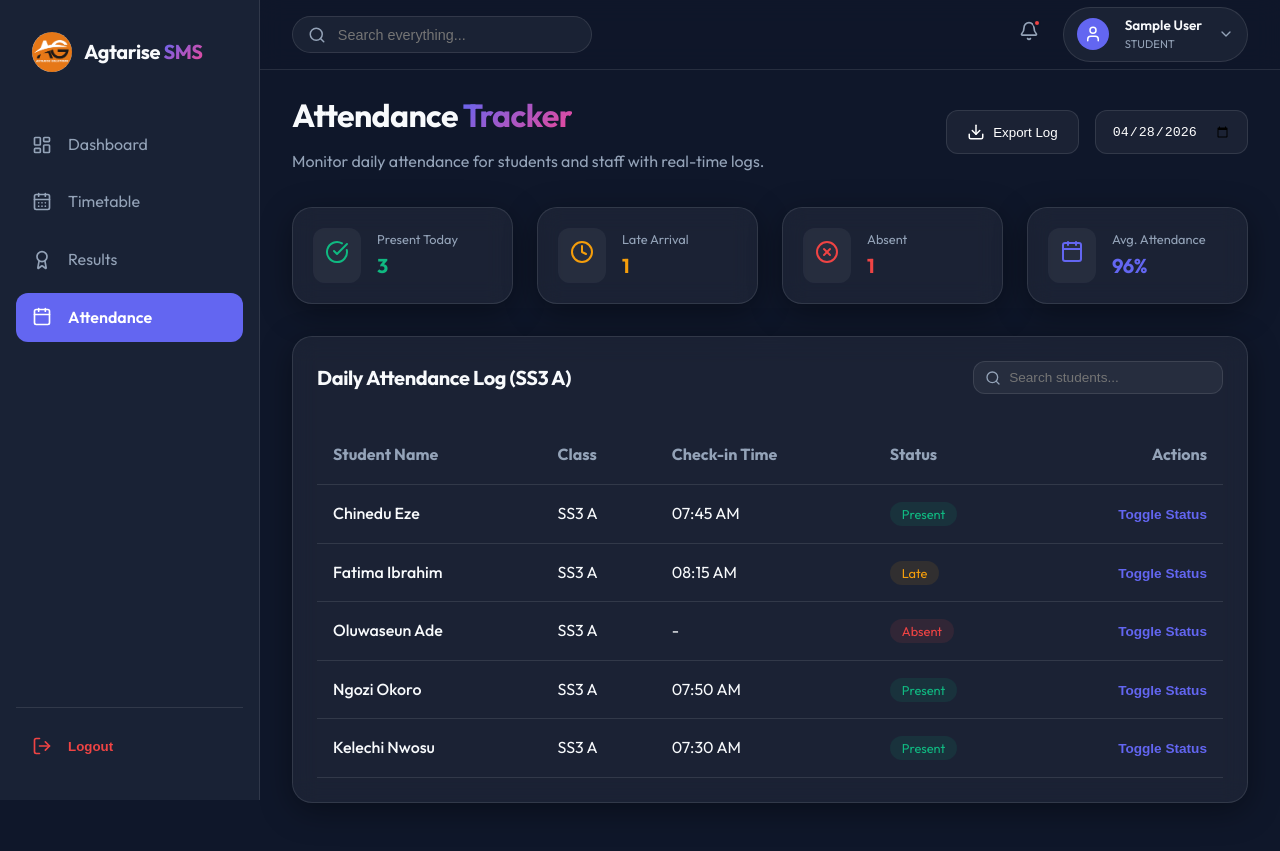
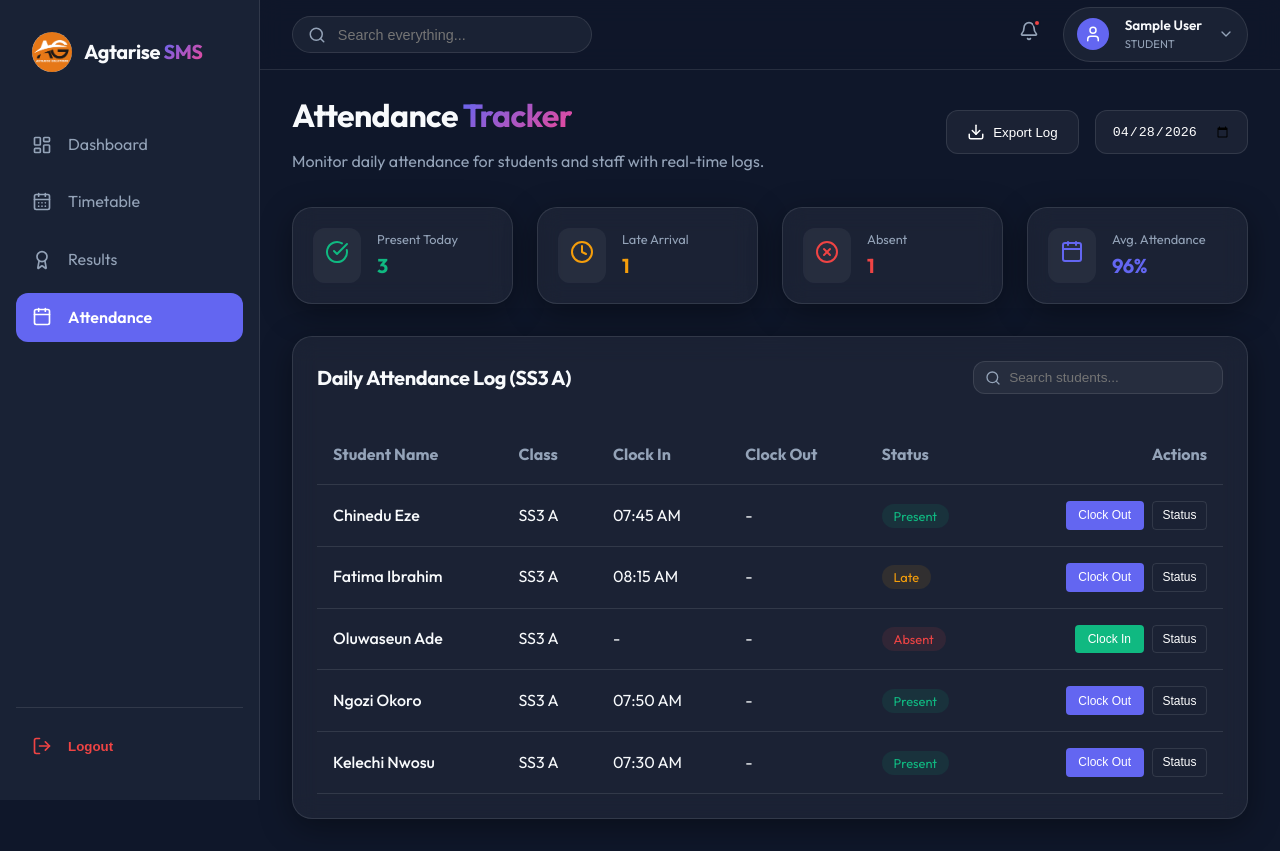
Before and after one commit to agtarisesolutions/agtarise-school-management-system, a React (Vite) app: page /attendance in a window 1280 px wide. Built offline with nearby package versions, Linux system fonts and the light colour scheme; no server answers; the database is empty; sample sign-in values are in the browser's storage.

Commit message:
Fix Inventory PDF and add Attendance Clock In/Out system

```diff
--- a/src/pages/Attendance/Attendance.jsx
+++ b/src/pages/Attendance/Attendance.jsx
@@ -7,12 +7,26 @@ const Attendance = () => {
   const [selectedDate, setSelectedDate] = useState(new Date().toISOString().split('T')[0]);
   const [searchTerm, setSearchTerm] = useState('');
   const [attendance, setAttendance] = useState([
-    { id: 'STU001', name: 'Chinedu Eze', class: 'SS3 A', status: 'Present', time: '07:45 AM' },
-    { id: 'STU002', name: 'Fatima Ibrahim', class: 'SS3 A', status: 'Late', time: '08:15 AM' },
-    { id: 'STU003', name: 'Oluwaseun Ade', class: 'SS3 A', status: 'Absent', time: '-' },
-    { id: 'STU004', name: 'Ngozi Okoro', class: 'SS3 A', status: 'Present', time: '07:50 AM' },
-    { id: 'STU005', name: 'Kelechi Nwosu', class: 'SS3 A', status: 'Present', time: '07:30 AM' },
+    { id: 'STU001', name: 'Chinedu Eze', class: 'SS3 A', status: 'Present', clockIn: '07:45 AM', clockOut: '-' },
+    { id: 'STU002', name: 'Fatima Ibrahim', class: 'SS3 A', status: 'Late', clockIn: '08:15 AM', clockOut: '-' },
+    { id: 'STU003', name: 'Oluwaseun Ade', class: 'SS3 A', status: 'Absent', clockIn: '-', clockOut: '-' },
+    { id: 'STU004', name: 'Ngozi Okoro', class: 'SS3 A', status: 'Present', clockIn: '07:50 AM', clockOut: '-' },
+    { id: 'STU005', name: 'Kelechi Nwosu', class: 'SS3 A', status: 'Present', clockIn: '07:30 AM', clockOut: '-' },
   ]);
+
+  const handleClockAction = (id, type) => {
+    const now = new Date().toLocaleTimeString([], { hour: '2-digit', minute: '2-digit' });
+    setAttendance(attendance.map(item => {
+      if (item.id === id) {
+        if (type === 'in') {
+          return { ...item, status: 'Present', clockIn: now, clockOut: '-' };
+        } else if (type === 'out') {
+          return { ...item, clockOut: now };
+        }
+      }
+      return item;
+    }));
+  };
 
   const toggleStatus = (id) => {
     setAttendance(attendance.map(item => {
@@ -23,7 +37,7 @@ const Attendance = () => {
         return {
           ...item,
           status: nextStatus,
-          time: nextStatus === 'Absent' ? '-' : (item.time === '-' ? '08:00 AM' : item.time)
+          clockIn: nextStatus === 'Absent' ? '-' : (item.clockIn === '-' ? '08:00 AM' : item.clockIn)
         };
       }
       return item;
@@ -33,9 +47,9 @@ const Attendance = () => {
   const generatePDF = () => {
     const doc = new jsPDF();
     doc.text(`Attendance Report - ${selectedDate}`, 14, 15);
-    const tableData = attendance.map(a => [a.name, a.class, a.time, a.status]);
+    const tableData = attendance.map(a => [a.name, a.class, a.clockIn, a.clockOut, a.status]);
     autoTable(doc, {
-      head: [['Student Name', 'Class', 'Check-in Time', 'Status']],
+      head: [['Student Name', 'Class', 'Clock In', 'Clock Out', 'Status']],
       body: tableData,
       startY: 20,
     });
@@ -140,7 +154,8 @@ const Attendance = () => {
             <tr style={{ textAlign: 'left', color: 'var(--text-muted)', borderBottom: '1px solid var(--glass-border)' }}>
               <th style={{ padding: '1rem' }}>Student Name</th>
               <th style={{ padding: '1rem' }}>Class</th>
-              <th style={{ padding: '1rem' }}>Check-in Time</th>
+              <th style={{ padding: '1rem' }}>Clock In</th>
+              <th style={{ padding: '1rem' }}>Clock Out</th>
               <th style={{ padding: '1rem' }}>Status</th>
               <th style={{ padding: '1rem', textAlign: 'right' }}>Actions</th>
             </tr>
@@ -150,7 +165,8 @@ const Attendance = () => {
               <tr key={row.id} style={{ borderBottom: '1px solid var(--glass-border)' }}>
                 <td style={{ padding: '1rem', fontWeight: '500' }}>{row.name}</td>
                 <td style={{ padding: '1rem' }}>{row.class}</td>
-                <td style={{ padding: '1rem' }}>{row.time}</td>
+                <td style={{ padding: '1rem' }}>{row.clockIn}</td>
+                <td style={{ padding: '1rem' }}>{row.clockOut}</td>
                 <td style={{ padding: '1rem' }}>
                   <span style={{
                     padding: '0.25rem 0.75rem',
@@ -163,12 +179,31 @@ const Attendance = () => {
                   </span>
                 </td>
                 <td style={{ padding: '1rem', textAlign: 'right' }}>
-                  <button
-                    onClick={() => toggleStatus(row.id)}
-                    style={{ background: 'transparent', border: 'none', color: 'var(--primary-color)', cursor: 'pointer', fontSize: '0.85rem', fontWeight: '600' }}
-                  >
-                    Toggle Status
-                  </button>
+                  <div style={{ display: 'flex', justifyContent: 'flex-end', gap: '0.5rem' }}>
+                    {row.clockIn === '-' ? (
+                      <button
+                        onClick={() => handleClockAction(row.id, 'in')}
+                        style={{ padding: '0.4rem 0.8rem', background: 'var(--success)', border: 'none', borderRadius: '4px', color: 'white', fontSize: '0.75rem', cursor: 'pointer' }}
+                      >
+                        Clock In
+                      </button>
+                    ) : row.clockOut === '-' ? (
+                      <button
+                        onClick={() => handleClockAction(row.id, 'out')}
+                        style={{ padding: '0.4rem 0.8rem', background: 'var(--primary-color)', border: 'none', borderRadius: '4px', color: 'white', fontSize: '0.75rem', cursor: 'pointer' }}
+                      >
+                        Clock Out
+                      </button>
+                    ) : (
+                      <span style={{ fontSize: '0.75rem', color: 'var(--text-muted)' }}>Completed</span>
+                    )}
+                    <button
+                      onClick={() => toggleStatus(row.id)}
+                      style={{ background: 'transparent', border: '1px solid var(--glass-border)', padding: '0.4rem 0.6rem', borderRadius: '4px', color: 'white', fontSize: '0.75rem', cursor: 'pointer' }}
+                    >
+                      Status
+                    </button>
+                  </div>
                 </td>
               </tr>
             ))}
--- a/src/pages/Inventory/Inventory.jsx
+++ b/src/pages/Inventory/Inventory.jsx
@@ -1,7 +1,7 @@
 import React, { useState } from 'react';
 import { Package, Plus, Search, Filter, AlertTriangle, CheckCircle, Download, User, X } from 'lucide-react';
 import jsPDF from 'jspdf';
-import 'jspdf-autotable';
+import autoTable from 'jspdf-autotable';
 
 const Inventory = () => {
   const [searchTerm, setSearchTerm] = useState('');
@@ -44,7 +44,7 @@ const Inventory = () => {
       item.price,
       item.staff
     ]);
-    doc.autoTable({
+    autoTable(doc, {
       head: [['Item Name', 'Category', 'Initial Qty', 'Sold', 'Remaining', 'Price', 'Staff In-Charge']],
       body: tableData,
       startY: 20,
```
